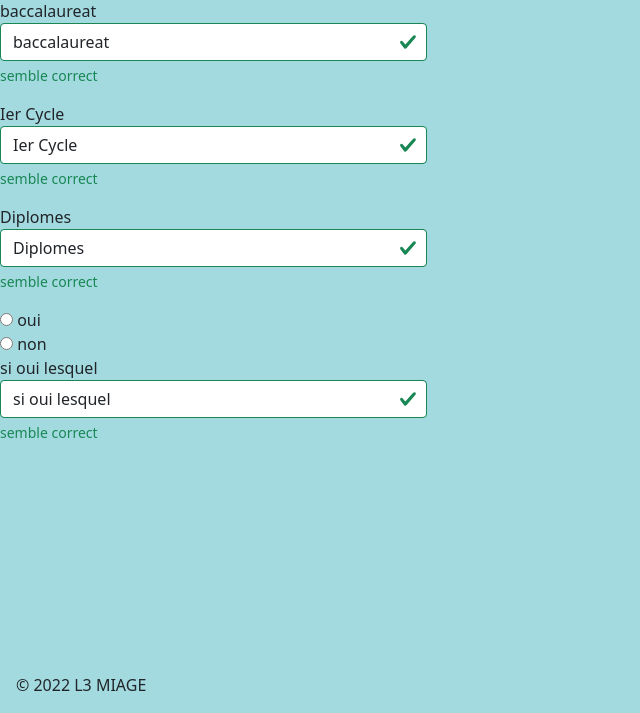
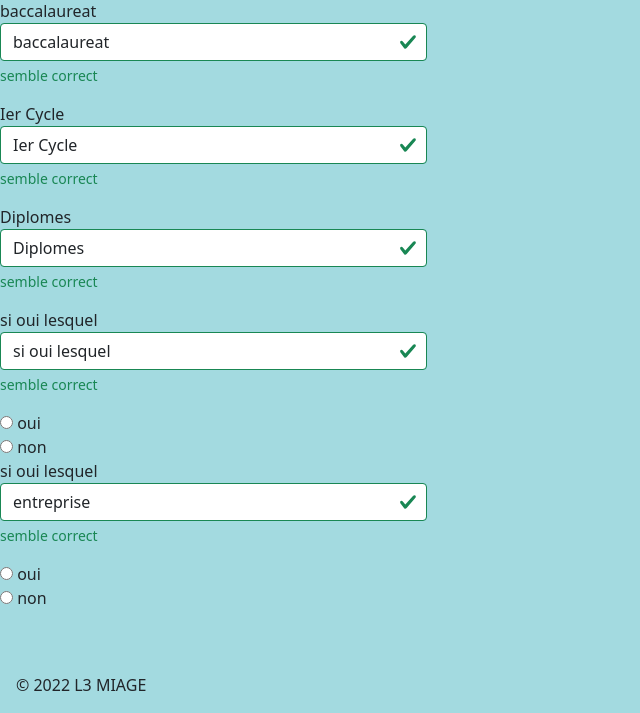
Before and after one commit to FWICSS/Proj_DEV_L3, a PHP site: template Views/registerMiageForm1.php in a window 1280 px wide. Shown: the part 87-800 px from the top of the page, without its empty margins (0-640 px from the left). Run offline with PHP 8.4, Linux system fonts and the light colour scheme; the template is opened without the code that fills it, so the values that code supplies are empty.

Commit message:
registerMiageForm1

```diff
--- a/Views/registerMiageForm1.php
+++ b/Views/registerMiageForm1.php
@@ -21,6 +21,14 @@
             semble correct
         </div>
     </div>
+
+    <div class="col-md-4 mb-3">
+        <label>si oui lesquel</label>
+        <input type="text" class="form-control is-valid" name="si oui lesquel" placeholder="si oui lesquel" value="si oui lesquel" required>
+        <div class="valid-feedback">
+            semble correct
+        </div>
+    </div>
     <div class="custom-control custom-radio custom-control-inline">
         <input type="radio" id="customRadioInline1" name="customRadioInline1" class="custom-control-input">
         <label class="custom-control-label" for="customRadioInline1">oui</label>
@@ -29,13 +37,24 @@
         <input type="radio" id="customRadioInline2" name="customRadioInline1" class="custom-control-input">
         <label class="custom-control-label" for="customRadioInline2">non</label>
     </div>
+
     <div class="col-md-4 mb-3">
         <label>si oui lesquel</label>
-        <input type="text" class="form-control is-valid" name="si oui lesquel" placeholder="si oui lesquel" value="si oui lesquel" required>
+        <input type="text" class="form-control is-valid" name="entreprise" placeholder="entreprise" value="entreprise" required>
         <div class="valid-feedback">
             semble correct
         </div>
     </div>
+    <div class="custom-control custom-radio custom-control-inline">
+        <input type="radio" id="customRadioInline3" name="customRadioInline2" class="custom-control-input">
+        <label class="custom-control-label" for="customRadioInline1">oui</label>
+    </div>
+    <div class="custom-control custom-radio custom-control-inline">
+        <input type="radio" id="customRadioInline4" name="customRadioInline2" class="custom-control-input">
+        <label class="custom-control-label" for="customRadioInline2">non</label>
+    </div>
+
+
 
 
 </div>
```
